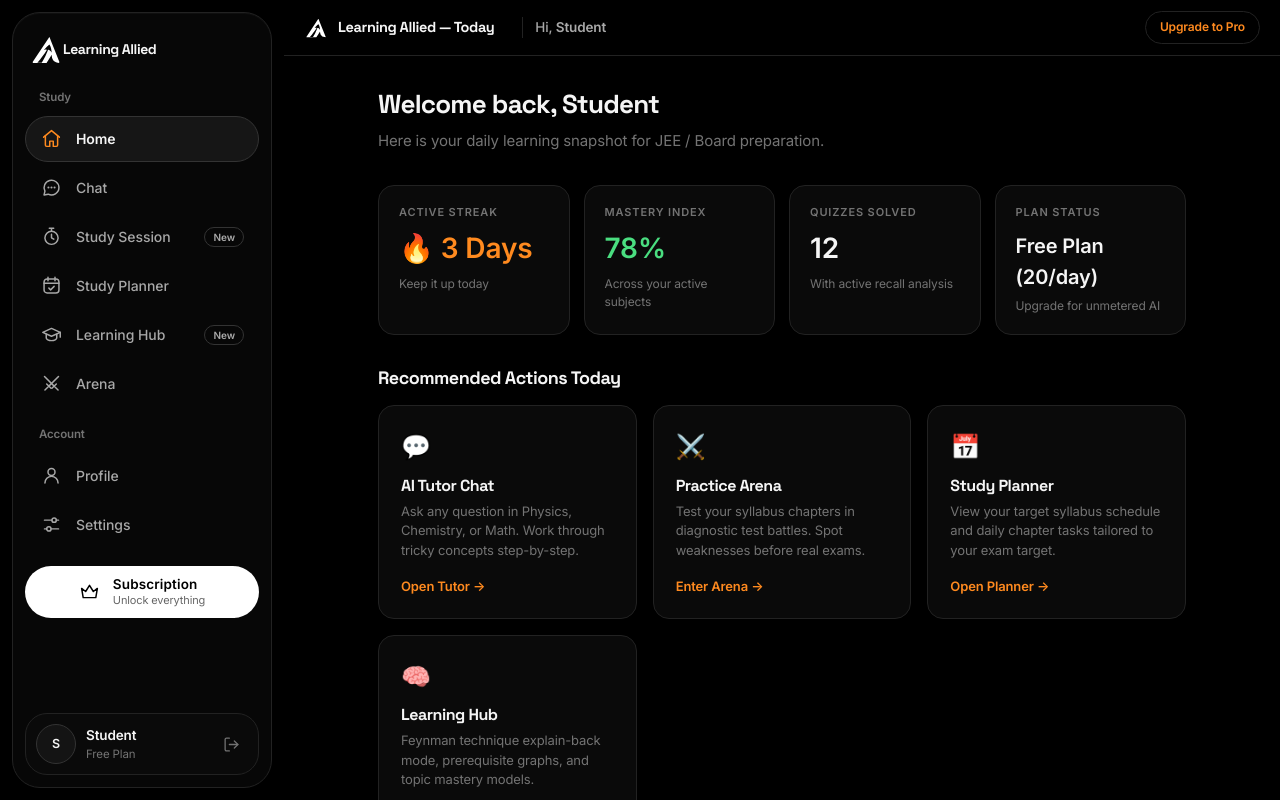
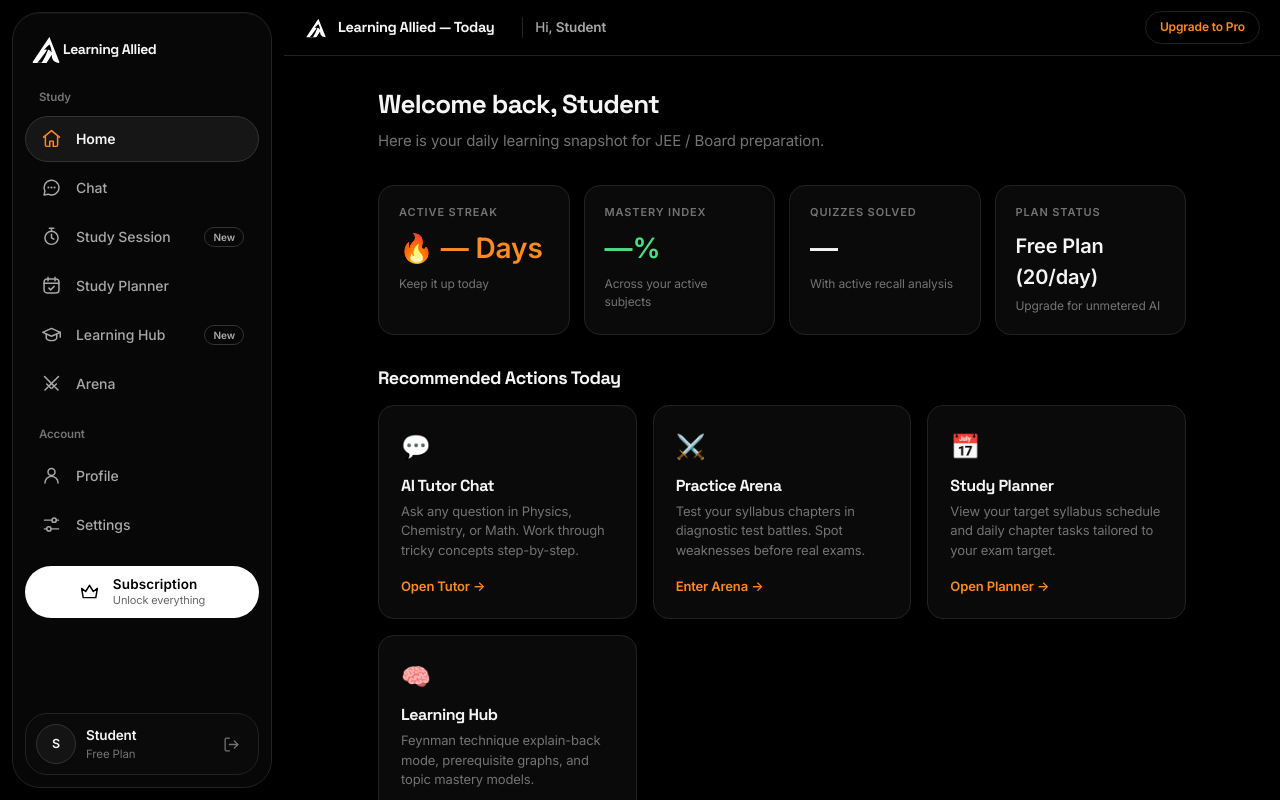
Before and after one commit to premjain230/Mentora, a Next.js app: page /home in a window 1280 px wide. Built offline with nearby package versions, Linux system fonts and the light colour scheme; no server answers.

Commit message:
fix: remove fabricated stats from home; planner empty state

```diff
--- a/app/home/page.tsx
+++ b/app/home/page.tsx
@@ -12,12 +12,12 @@ export default function HomePage() {
   const router = useRouter();
   const { user, userData, isPro, loading } = useAuth();
   const [profile, setProfile] = useState<any>(null);
-  const [stats, setStats] = useState({
-    streak: 3,
-    quizzesCompleted: 12,
-    studyHours: 8.5,
-    masteryScore: 78,
-  });
+  const [stats, setStats] = useState<{
+    streak: number | null;
+    quizzesCompleted: number | null;
+    studyHours: number | null;
+    masteryScore: number | null;
+  } | null>(null);
 
   useEffect(() => {
     if (!loading && !user) {
@@ -111,7 +111,7 @@ export default function HomePage() {
               Active Streak
             </div>
             <div style={{ fontSize: 28, fontWeight: 800, color: "var(--accent)", marginTop: 6 }}>
-              🔥 {stats.streak} Days
+              🔥 {stats && stats.streak != null ? stats.streak : "—"} Days
             </div>
             <div style={{ fontSize: 12, color: "var(--text-muted)", marginTop: 4 }}>Keep it up today</div>
           </div>
@@ -121,7 +121,7 @@ export default function HomePage() {
               Mastery Index
             </div>
             <div style={{ fontSize: 28, fontWeight: 800, color: "#4ade80", marginTop: 6 }}>
-              {stats.masteryScore}%
+              {stats && stats.masteryScore != null ? stats.masteryScore : "—"}%
             </div>
             <div style={{ fontSize: 12, color: "var(--text-muted)", marginTop: 4 }}>Across your active subjects</div>
           </div>
@@ -131,7 +131,7 @@ export default function HomePage() {
               Quizzes Solved
             </div>
             <div style={{ fontSize: 28, fontWeight: 800, color: "var(--text-primary)", marginTop: 6 }}>
-              {stats.quizzesCompleted}
+              {stats && stats.quizzesCompleted != null ? stats.quizzesCompleted : "—"}
             </div>
             <div style={{ fontSize: 12, color: "var(--text-muted)", marginTop: 4 }}>With active recall analysis</div>
           </div>
```
Also changed, not shown: app/planner/page.tsx (+15 -8 lines).
